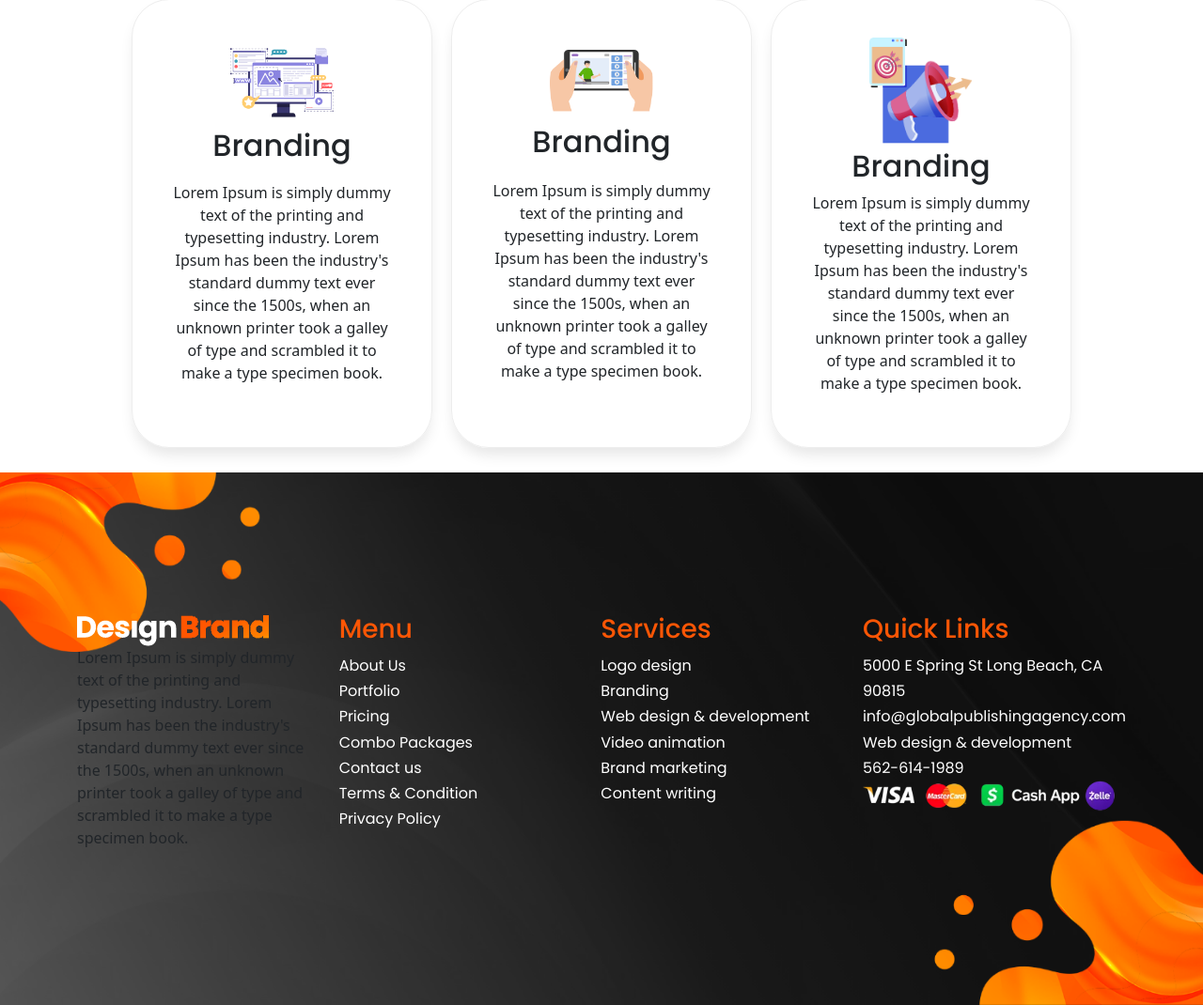
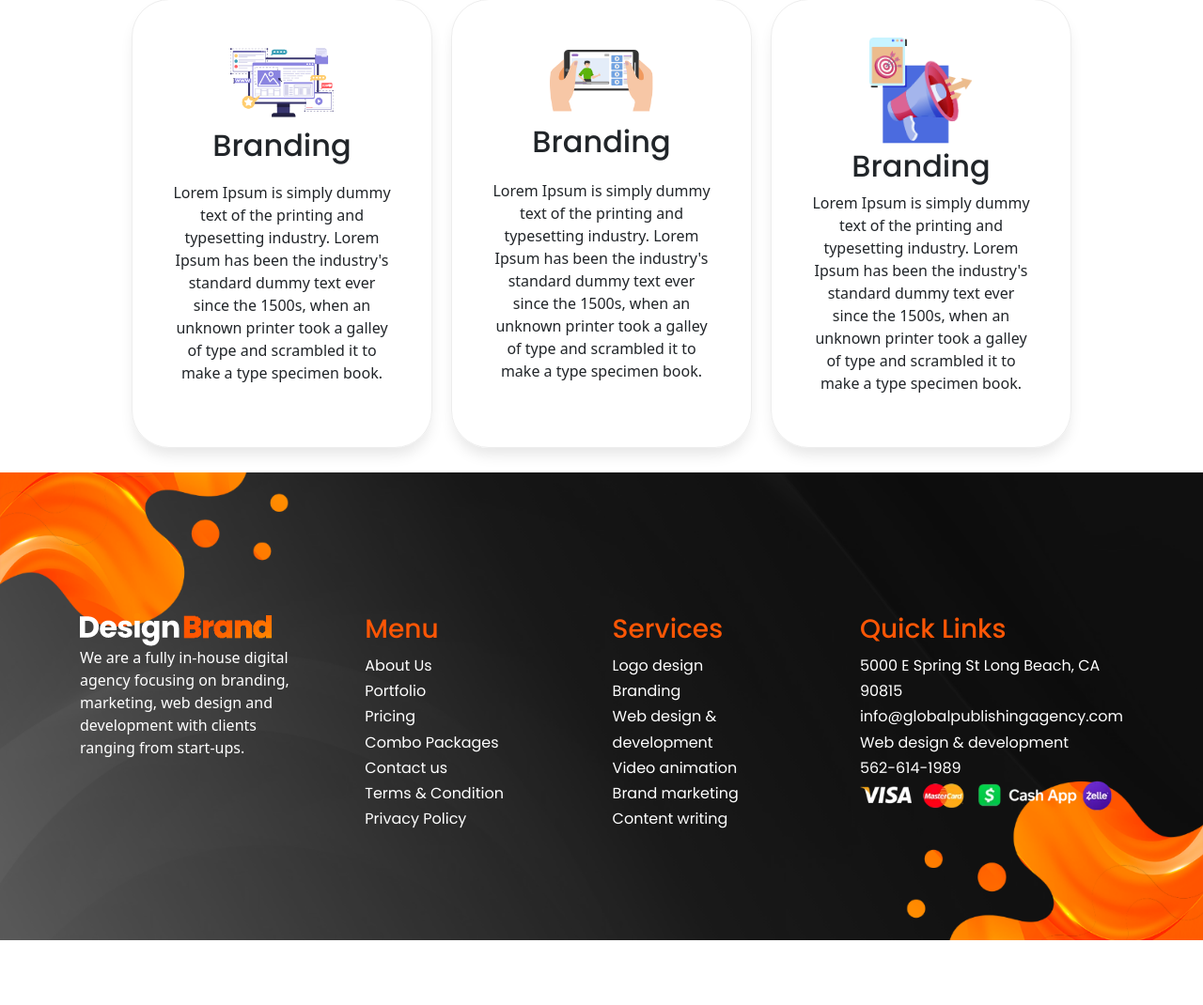
Before and after one commit to Syedusaama/Design-Brand, a PHP site: page / in a window 1280 px wide. Shown: the part 1544-2614 px from the top of the page at 94% size. After the commit the page ends 2545 px from the top, so only its background shows below. Run offline with PHP 8.4, Linux system fonts and the light colour scheme; some libraries are stand-ins or nearby versions.

Commit message:
footer added

```diff
--- a/Style.css
+++ b/Style.css
@@ -687,10 +687,6 @@ ul.tabs-ul-04 i {
 }
 /* -----------------------Service Css------------------- */
 
-
-
-
-
 .main-footer{
     background-image: url(/assets/images/footer-background.png);
     background-position: center center;
@@ -700,17 +696,25 @@ ul.tabs-ul-04 i {
 }
 
 .footer-body{
-    padding: 50px 0px;
+    padding-top: 50px;
+    max-width: 1110px;
+    margin: 0 auto;
+}
+.footer-body p{
+    color: #fff;
 }
 
+.footer-inner-box{
+    padding-left: 40px;
+}
 .footer-inner-box h3{
     color: #FD5605;
 }
+
 .footer-inner-box ul li a{
     color: #fff;
     text-decoration: none;
 }
-
 
 .list-style{
     list-style: none;
--- a/index.html
+++ b/index.html
@@ -154,12 +154,11 @@
 
         <!-- Footer Section -->
         <section class="main-footer">
-            <div class="container footer-body">
+            <div class="footer-body">
                 <div class="row">
                     <div class="col">
                         <img src="/assets/images/footer-logo.png" alt="">
-                        <p>Lorem Ipsum is simply dummy text of
-                            the printing and typesetting industry. Lorem Ipsum has been the industry's standard dummy text ever since the 1500s, when an unknown printer took a galley of type and scrambled it to make a type specimen book.</p>
+                        <p>We are a fully in-house digital agency focusing on branding, marketing, web design and development with clients ranging from start-ups.</p>
                     </p>
                 </div>
                     <div class="col">
```
